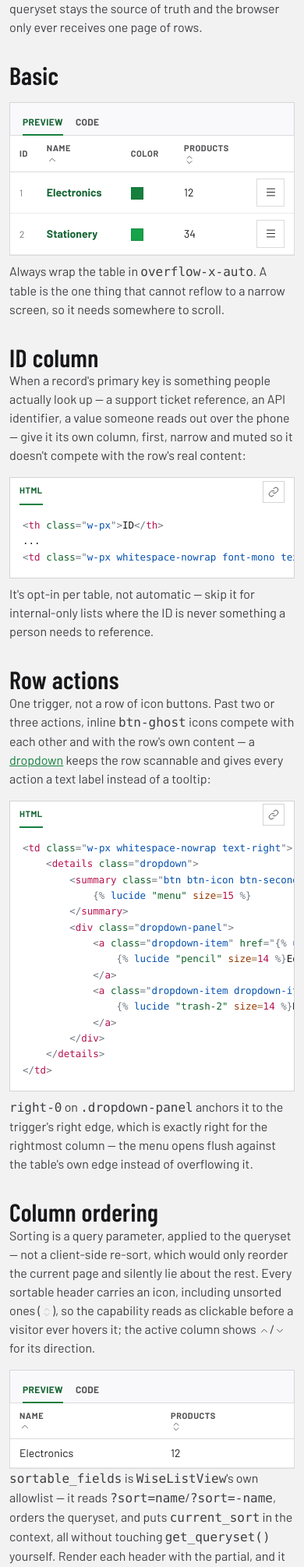
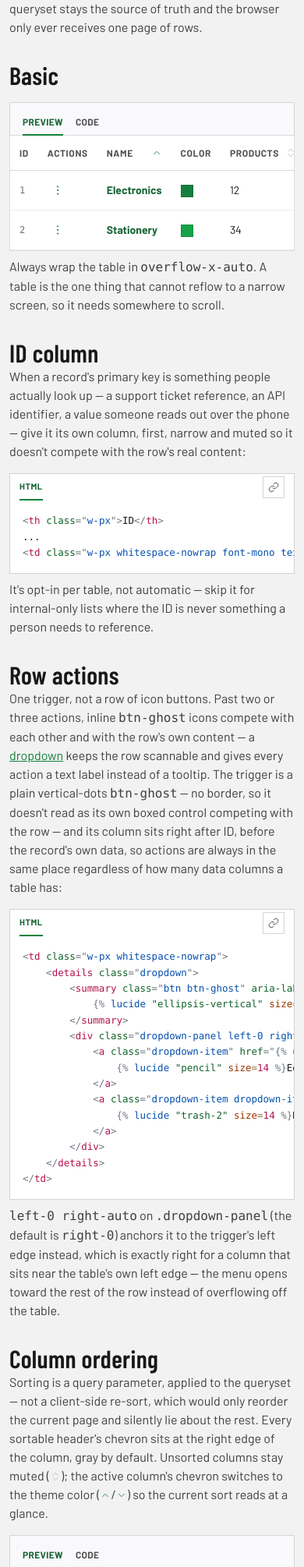
Before and after one commit to samiferr/wise_design_system, a Django app: page /docs/data-viz/data-table/ in a window 390 px wide. Shown: the part 226-2236 px from the top of the page at 78% size. Run offline with Django 5.2, Linux system fonts and the light colour scheme.

Commit message:
Refine row actions and sortable-header styling on data tables
- Row-actions trigger is now a borderless vertical-dots btn-ghost
  (ellipsis-vertical) instead of a bordered hamburger btn-secondary, and its
  column carries an "Actions" header and sits right after ID instead of at
  the far right - its dropdown-panel anchors left-0/right-auto to match.
- Sortable header links fill the column (w-full flex justify-between) so
  the chevron sits at the header's right edge instead of hugging the label.
  Chevrons are gray-400 (muted) by default and switch to the theme action
  color only for the active sort column.
- Applied consistently to Categories, Products, and the docs (Data Table,
  Dropdown, Parent/Child CRUD), and rebuilt tailwind.css from input.css so
  the compiled stylesheet matches.

```diff
--- a/demo/showcase/templates/showcase/docs/actions/dropdown.html
+++ b/demo/showcase/templates/showcase/docs/actions/dropdown.html
@@ -39,7 +39,7 @@
     <h2 class="mt-8">Grouped, with headers</h2>
     <div class="doc-preview mt-4 flex flex-wrap items-start gap-3" style="min-height: 14rem;">
         <details class="dropdown">
-            <summary class="btn btn-icon btn-secondary" aria-label="Row actions">{% lucide "menu" size=15 %}</summary>
+            <summary class="btn btn-ghost" aria-label="Row actions">{% lucide "ellipsis-vertical" size=16 %}</summary>
             <div class="dropdown-panel">
                 <div class="dropdown-header">This record</div>
                 <a class="dropdown-item" href="#">{% lucide "pencil" size=14 %}Edit</a>
--- a/demo/showcase/templates/showcase/docs/data-viz/data-table.html
+++ b/demo/showcase/templates/showcase/docs/data-viz/data-table.html
@@ -23,42 +23,42 @@
             <thead>
                 <tr>
                     <th class="w-px">ID</th>
-                    <th><a class="is-sorted" href="#">Name {% lucide "chevron-up" size=14 %}</a></th>
+                    <th class="w-px">Actions</th>
+                    <th><a class="is-sorted" href="#"><span>Name</span>{% lucide "chevron-up" size=14 %}</a></th>
                     <th>Color</th>
-                    <th><a href="#">Products {% lucide "chevrons-up-down" size=14 %}</a></th>
-                    <th class="w-px"></th>
+                    <th><a href="#"><span>Products</span>{% lucide "chevrons-up-down" size=14 %}</a></th>
                 </tr>
             </thead>
             <tbody>
                 <tr>
                     <td class="w-px whitespace-nowrap font-mono text-xs text-gray-500">1</td>
-                    <td><a class="font-semibold text-action-700 no-underline hover:underline" href="#">Electronics</a></td>
-                    <td><span class="inline-block h-4 w-4 border border-divider align-middle" style="background:#15803d"></span></td>
-                    <td>12</td>
-                    <td class="w-px whitespace-nowrap text-right">
+                    <td class="w-px whitespace-nowrap">
                         <details class="dropdown">
-                            <summary class="btn btn-icon btn-secondary" aria-label="Row actions">{% lucide "menu" size=15 %}</summary>
-                            <div class="dropdown-panel">
+                            <summary class="btn btn-ghost" aria-label="Row actions">{% lucide "ellipsis-vertical" size=16 %}</summary>
+                            <div class="dropdown-panel left-0 right-auto">
                                 <a class="dropdown-item" href="#">{% lucide "pencil" size=14 %}Edit</a>
                                 <a class="dropdown-item dropdown-item-danger" href="#">{% lucide "trash-2" size=14 %}Delete</a>
                             </div>
                         </details>
                     </td>
+                    <td><a class="font-semibold text-action-700 no-underline hover:underline" href="#">Electronics</a></td>
+                    <td><span class="inline-block h-4 w-4 border border-divider align-middle" style="background:#15803d"></span></td>
+                    <td>12</td>
                 </tr>
                 <tr>
                     <td class="w-px whitespace-nowrap font-mono text-xs text-gray-500">2</td>
-                    <td><a class="font-semibold text-action-700 no-underline hover:underline" href="#">Stationery</a></td>
-                    <td><span class="inline-block h-4 w-4 border border-divider align-middle" style="background:#16a34a"></span></td>
-                    <td>34</td>
-                    <td class="w-px whitespace-nowrap text-right">
+                    <td class="w-px whitespace-nowrap">
                         <details class="dropdown">
-                            <summary class="btn btn-icon btn-secondary" aria-label="Row actions">{% lucide "menu" size=15 %}</summary>
-                            <div class="dropdown-panel">
+                            <summary class="btn btn-ghost" aria-label="Row actions">{% lucide "ellipsis-vertical" size=16 %}</summary>
+                            <div class="dropdown-panel left-0 right-auto">
                                 <a class="dropdown-item" href="#">{% lucide "pencil" size=14 %}Edit</a>
                                 <a class="dropdown-item dropdown-item-danger" href="#">{% lucide "trash-2" size=14 %}Delete</a>
                             </div>
                         </details>
                     </td>
+                    <td><a class="font-semibold text-action-700 no-underline hover:underline" href="#">Stationery</a></td>
+                    <td><span class="inline-block h-4 w-4 border border-divider align-middle" style="background:#16a34a"></span></td>
+                    <td>34</td>
                 </tr>
             </tbody>
         </table>
@@ -71,23 +71,21 @@
         <thead>
             <tr>
                 <th class="w-px">ID</th>
+                <th class="w-px">Actions</th>
                 {% include 'wise_core/components/_sortable_th.html' with field='name' label='Name' %}
                 <th>Color</th>
-                <th class="w-px"></th>
             </tr>
         </thead>
         <tbody>
             {% for item in object_list %}
                 <tr>
                     <td class="w-px whitespace-nowrap font-mono text-xs text-gray-500">{{ item.pk }}</td>
-                    <td><a href="{{ item.get_absolute_url }}">{{ item.name }}</a></td>
-                    <td>{{ item.color }}</td>
-                    <td class="w-px whitespace-nowrap text-right">
+                    <td class="w-px whitespace-nowrap">
                         <details class="dropdown">
-                            <summary class="btn btn-icon btn-secondary" aria-label="Row actions">
-                                {% lucide "menu" size=15 %}
+                            <summary class="btn btn-ghost" aria-label="Row actions">
+                                {% lucide "ellipsis-vertical" size=16 %}
                             </summary>
-                            <div class="dropdown-panel">
+                            <div class="dropdown-panel left-0 right-auto">
                                 {% if perms.showcase.change_category %}
                                     <a class="dropdown-item" href="{% url 'category_update_view' pk=item.pk %}">
                                         {% lucide "pencil" size=14 %}Edit
@@ -101,6 +99,8 @@
                             </div>
                         </details>
                     </td>
+                    <td><a href="{{ item.get_absolute_url }}">{{ item.name }}</a></td>
+                    <td>{{ item.color }}</td>
                 </tr>
             {% empty %}
                 <tr><td colspan="4">{% include 'wise_core/components/_no_data.html' %}</td></tr>
@@ -135,14 +135,17 @@
         One trigger, not a row of icon buttons. Past two or three actions, inline
         <code>btn-ghost</code> icons compete with each other and with the row's own content — a
         <a class="text-action-600 underline" href="{% url 'docs_actions_dropdown' %}">dropdown</a>
-        keeps the row scannable and gives every action a text label instead of a tooltip:
+        keeps the row scannable and gives every action a text label instead of a tooltip. The trigger is
+        a plain vertical-dots <code>btn-ghost</code> — no border, so it doesn't read as its own boxed
+        control competing with the row — and its column sits right after ID, before the record's own
+        data, so actions are always in the same place regardless of how many data columns a table has:
     </p>
-    <pre class="doc-code"><code class="language-django">{% filter force_escape %}{% verbatim %}<td class="w-px whitespace-nowrap text-right">
+    <pre class="doc-code"><code class="language-django">{% filter force_escape %}{% verbatim %}<td class="w-px whitespace-nowrap">
     <details class="dropdown">
-        <summary class="btn btn-icon btn-secondary" aria-label="Row actions">
-            {% lucide "menu" size=15 %}
+        <summary class="btn btn-ghost" aria-label="Row actions">
+            {% lucide "ellipsis-vertical" size=16 %}
         </summary>
-        <div class="dropdown-panel">
+        <div class="dropdown-panel left-0 right-auto">
             <a class="dropdown-item" href="{% url 'category_update_view' pk=item.pk %}">
                 {% lucide "pencil" size=14 %}Edit
             </a>
@@ -153,18 +156,21 @@
     </details>
 </td>{% endverbatim %}{% endfilter %}</code></pre>
     <p class="mt-2 text-gray-700">
-        <code>right-0</code> on <code>.dropdown-panel</code> anchors it to the trigger's right edge,
-        which is exactly right for the rightmost column — the menu opens flush against the table's own
-        edge instead of overflowing it.
+        <code>left-0 right-auto</code> on <code>.dropdown-panel</code> (the default is <code>right-0</code>)
+        anchors it to the trigger's left edge instead, which is exactly right for a column that sits
+        near the table's own left edge — the menu opens toward the rest of the row instead of overflowing
+        off the table.
     </p>
 
     <h2 class="mt-8">Column ordering</h2>
     <p class="text-gray-700">
         Sorting is a query parameter, applied to the queryset — not a client-side re-sort, which would
-        only reorder the current page and silently lie about the rest. Every sortable header carries an
-        icon, including unsorted ones ({% lucide "chevrons-up-down" size=14 cls="inline align-[-2px] text-gray-400" %}), so the capability
-        reads as clickable before a visitor ever hovers it; the active column shows
-        {% lucide "chevron-up" size=14 cls="inline align-[-2px]" %}/{% lucide "chevron-down" size=14 cls="inline align-[-2px]" %} for its direction.
+        only reorder the current page and silently lie about the rest. Every sortable header's chevron
+        sits at the right edge of the column, gray by default. Unsorted columns stay muted
+        ({% lucide "chevrons-up-down" size=14 cls="inline align-[-2px] text-gray-400" %}); the active
+        column's chevron switches to the theme color
+        ({% lucide "chevron-up" size=14 cls="inline align-[-2px] text-action-600" %}/{% lucide "chevron-down" size=14 cls="inline align-[-2px] text-action-600" %})
+        so the current sort reads at a glance.
     </p>
     <div class="doc-example">
     <input class="doc-example-radio" type="radio" name="ex14" id="ex14-preview" value="preview" checked>
@@ -178,8 +184,8 @@
         <table class="data-table">
             <thead>
                 <tr>
-                    <th><a class="is-sorted" href="#">Name {% lucide "chevron-up" size=14 %}</a></th>
-                    <th><a href="#">Products {% lucide "chevrons-up-down" size=14 %}</a></th>
+                    <th class="min-w-[10rem]"><a class="is-sorted" href="#"><span>Name</span>{% lucide "chevron-up" size=14 %}</a></th>
+                    <th class="min-w-[10rem]"><a href="#"><span>Products</span>{% lucide "chevrons-up-down" size=14 %}</a></th>
                 </tr>
             </thead>
             <tbody><tr><td>Electronics</td><td>12</td></tr></tbody>
@@ -267,6 +273,7 @@
                 <tr><td><code>sort_url</code></td><td>Tag: the <code>?sort=</code> URL for one field, params-preserving.</td></tr>
                 <tr><td><code>WiseListView.sortable_fields</code></td><td>The allowlist of fields <code>?sort=</code> may name.</td></tr>
                 <tr><td><code>dropdown</code> / <code>dropdown-panel</code> / <code>dropdown-item</code></td><td>Row actions menu — see <a class="text-action-600 underline" href="{% url 'docs_actions_dropdown' %}">Dropdown</a>.</td></tr>
+                <tr><td><code>ellipsis-vertical</code></td><td>The row-actions trigger icon — a borderless <code>btn-ghost</code>, not <code>btn-secondary</code>.</td></tr>
                 <tr><td><code>_no_data.html</code></td><td>Empty state partial.</td></tr>
                 <tr><td><code>_pagination.html</code></td><td>Pager partial.</td></tr>
             </tbody>
--- a/demo/showcase/templates/showcase/docs/patterns/parent-child-crud.html
+++ b/demo/showcase/templates/showcase/docs/patterns/parent-child-crud.html
@@ -115,10 +115,10 @@ class ProductDeleteView(ChildOfCategoryMixin, WiseDeleteView):
             </div>
             <div class="mt-3 overflow-x-auto border border-divider bg-panel">
                 <table class="data-table">
-                    <thead><tr><th>Name</th><th>Rating</th><th class="w-px"></th></tr></thead>
+                    <thead><tr><th>Name</th><th>Rating</th><th class="w-px">Actions</th></tr></thead>
                     <tbody>
-                        <tr><td><a class="font-semibold text-action-700 no-underline" href="#">USB-C hub</a></td><td><span class="rating">{% lucide "star" size=14 cls="rating-star is-on" %}{% lucide "star" size=14 cls="rating-star is-on" %}{% lucide "star" size=14 cls="rating-star is-on" %}{% lucide "star" size=14 cls="rating-star is-on" %}{% lucide "star" size=14 cls="rating-star is-on" %}</span></td><td class="w-px whitespace-nowrap text-right"><details class="dropdown"><summary class="btn btn-icon btn-secondary" aria-label="Row actions">{% lucide "menu" size=15 %}</summary><div class="dropdown-panel"><a class="dropdown-item" href="#">{% lucide "pencil" size=14 %}Edit</a><a class="dropdown-item dropdown-item-danger" href="#">{% lucide "trash-2" size=14 %}Delete</a></div></details></td></tr>
-                        <tr><td><a class="font-semibold text-action-700 no-underline" href="#">Cable tidy</a></td><td><span class="rating">{% lucide "star" size=14 cls="rating-star is-on" %}{% lucide "star" size=14 cls="rating-star is-on" %}{% lucide "star" size=14 cls="rating-star is-on" %}{% lucide "star" size=14 cls="rating-star" %}{% lucide "star" size=14 cls="rating-star" %}</span></td><td class="w-px whitespace-nowrap text-right"><details class="dropdown"><summary class="btn btn-icon btn-secondary" aria-label="Row actions">{% lucide "menu" size=15 %}</summary><div class="dropdown-panel"><a class="dropdown-item" href="#">{% lucide "pencil" size=14 %}Edit</a><a class="dropdown-item dropdown-item-danger" href="#">{% lucide "trash-2" size=14 %}Delete</a></div></details></td></tr>
+                        <tr><td><a class="font-semibold text-action-700 no-underline" href="#">USB-C hub</a></td><td><span class="rating">{% lucide "star" size=14 cls="rating-star is-on" %}{% lucide "star" size=14 cls="rating-star is-on" %}{% lucide "star" size=14 cls="rating-star is-on" %}{% lucide "star" size=14 cls="rating-star is-on" %}{% lucide "star" size=14 cls="rating-star is-on" %}</span></td><td class="w-px whitespace-nowrap"><details class="dropdown"><summary class="btn btn-ghost" aria-label="Row actions">{% lucide "ellipsis-vertical" size=16 %}</summary><div class="dropdown-panel"><a class="dropdown-item" href="#">{% lucide "pencil" size=14 %}Edit</a><a class="dropdown-item dropdown-item-danger" href="#">{% lucide "trash-2" size=14 %}Delete</a></div></details></td></tr>
+                        <tr><td><a class="font-semibold text-action-700 no-underline" href="#">Cable tidy</a></td><td><span class="rating">{% lucide "star" size=14 cls="rating-star is-on" %}{% lucide "star" size=14 cls="rating-star is-on" %}{% lucide "star" size=14 cls="rating-star is-on" %}{% lucide "star" size=14 cls="rating-star" %}{% lucide "star" size=14 cls="rating-star" %}</span></td><td class="w-px whitespace-nowrap"><details class="dropdown"><summary class="btn btn-ghost" aria-label="Row actions">{% lucide "ellipsis-vertical" size=16 %}</summary><div class="dropdown-panel"><a class="dropdown-item" href="#">{% lucide "pencil" size=14 %}Edit</a><a class="dropdown-item dropdown-item-danger" href="#">{% lucide "trash-2" size=14 %}Delete</a></div></details></td></tr>
                     </tbody>
                 </table>
             </div>
```
Also changed, not shown: demo/showcase/templates/showcase/category/list.html (+7 -7 lines), demo/showcase/templates/showcase/product/list.html (+7 -7 lines), wise_core/static/wise_core/css/tokens.css (+7 -12 lines), wise_core/static/wise_core/css/tailwind.css, wise_core/static/wise_core/icons/lucide/ellipsis-vertical.svg (added).
